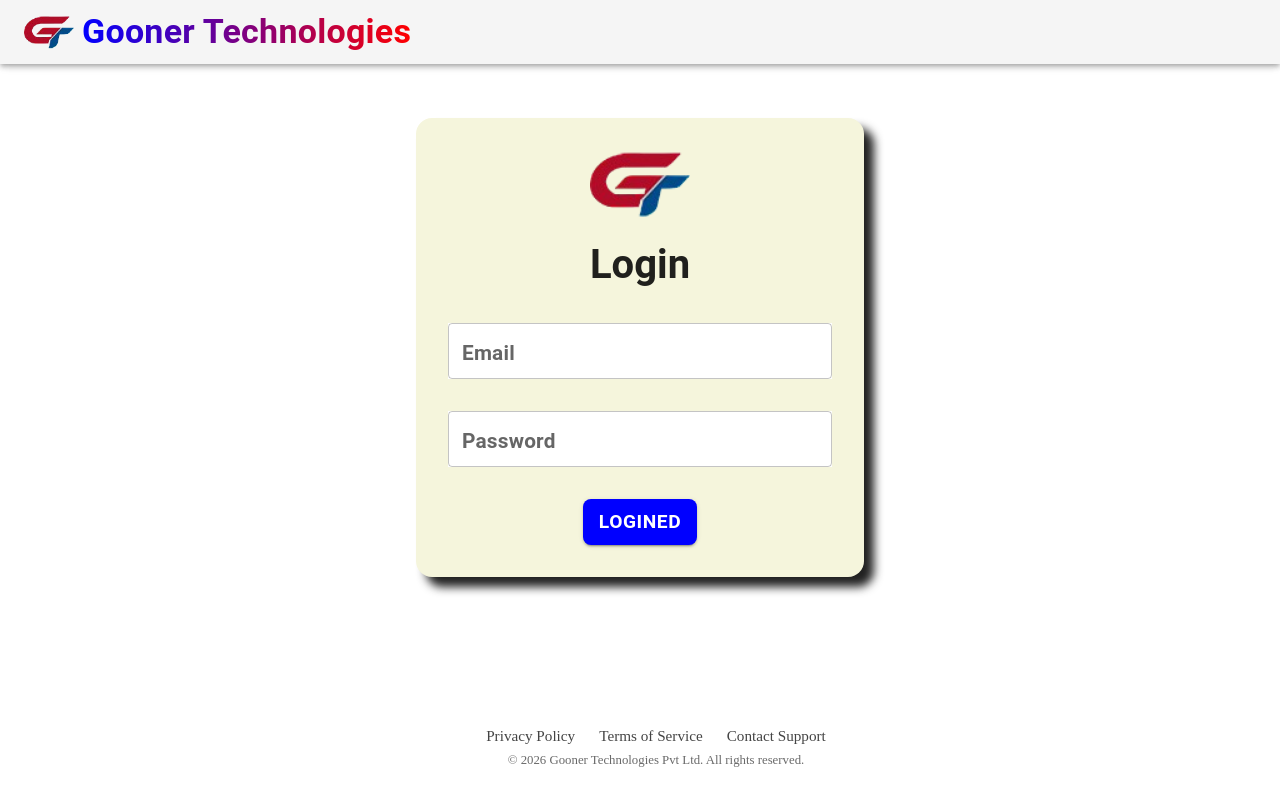
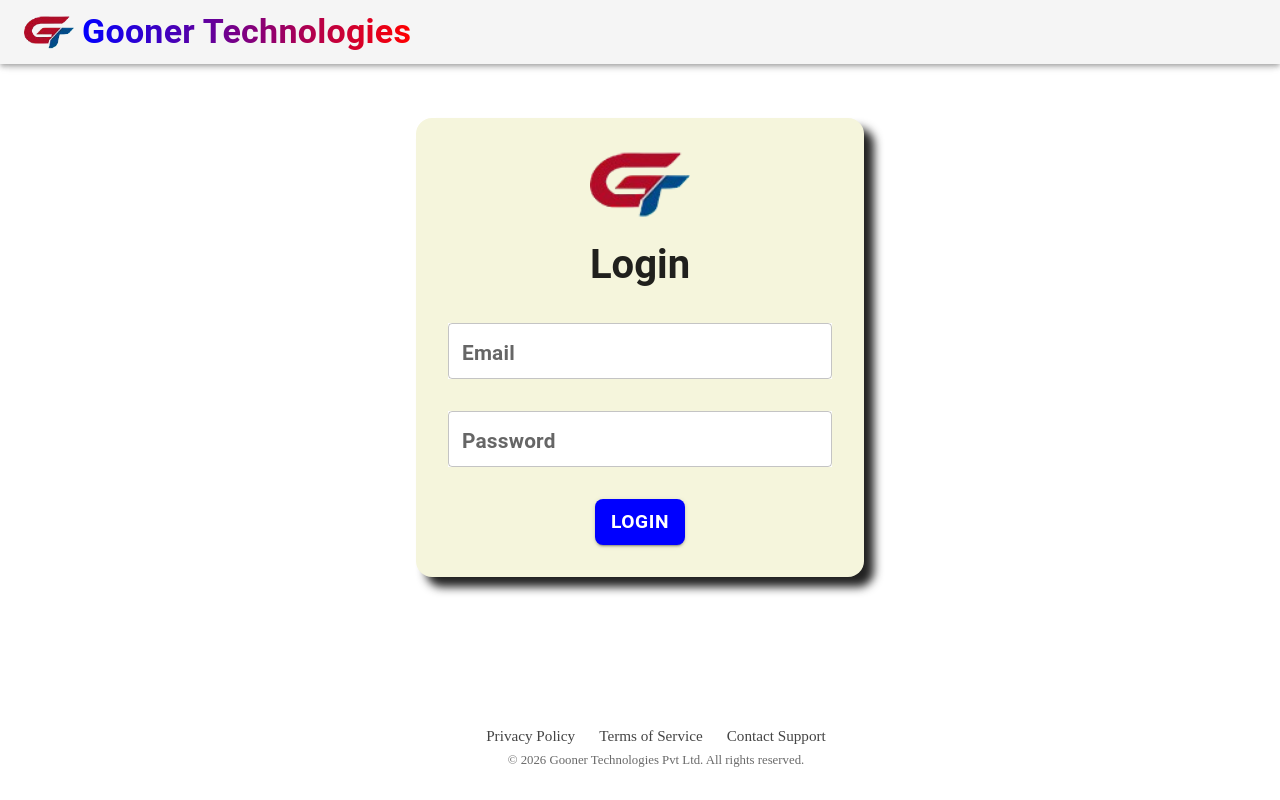
Before and after one commit to Harshit-1309/trackly, a React (Vite) app in the folder client/: page /login in a window 1280 px wide. Shown: the top 800 px of the page. Built offline with nearby package versions, Linux system fonts and the light colour scheme; no server answers.

Commit message:
Finally Done

```diff
--- a/client/src/Components/Login.jsx
+++ b/client/src/Components/Login.jsx
@@ -134,7 +134,7 @@ function Login() {
                   },
                 }}
               >
-                Logined
+                Login
               </Button>
             </form>
           </Paper>
--- a/client/src/Components/UserDashboard/OverviewSection.jsx
+++ b/client/src/Components/UserDashboard/OverviewSection.jsx
@@ -18,7 +18,7 @@ const OverviewSection = ({ user, counts, setActiveSection }) => {
                     Welcome, {user?.name || "User"}
                 </Typography>
                 <Typography variant="h6" color="textSecondary">
-                    Here's what's happening 2day.
+                    Here's what's happening today.
                 </Typography>
             </Box>
             <Typography variant="h5" sx={{ mb: 2, fontWeight: 'bold' }}>Dashboard Overview</Typography>
```
